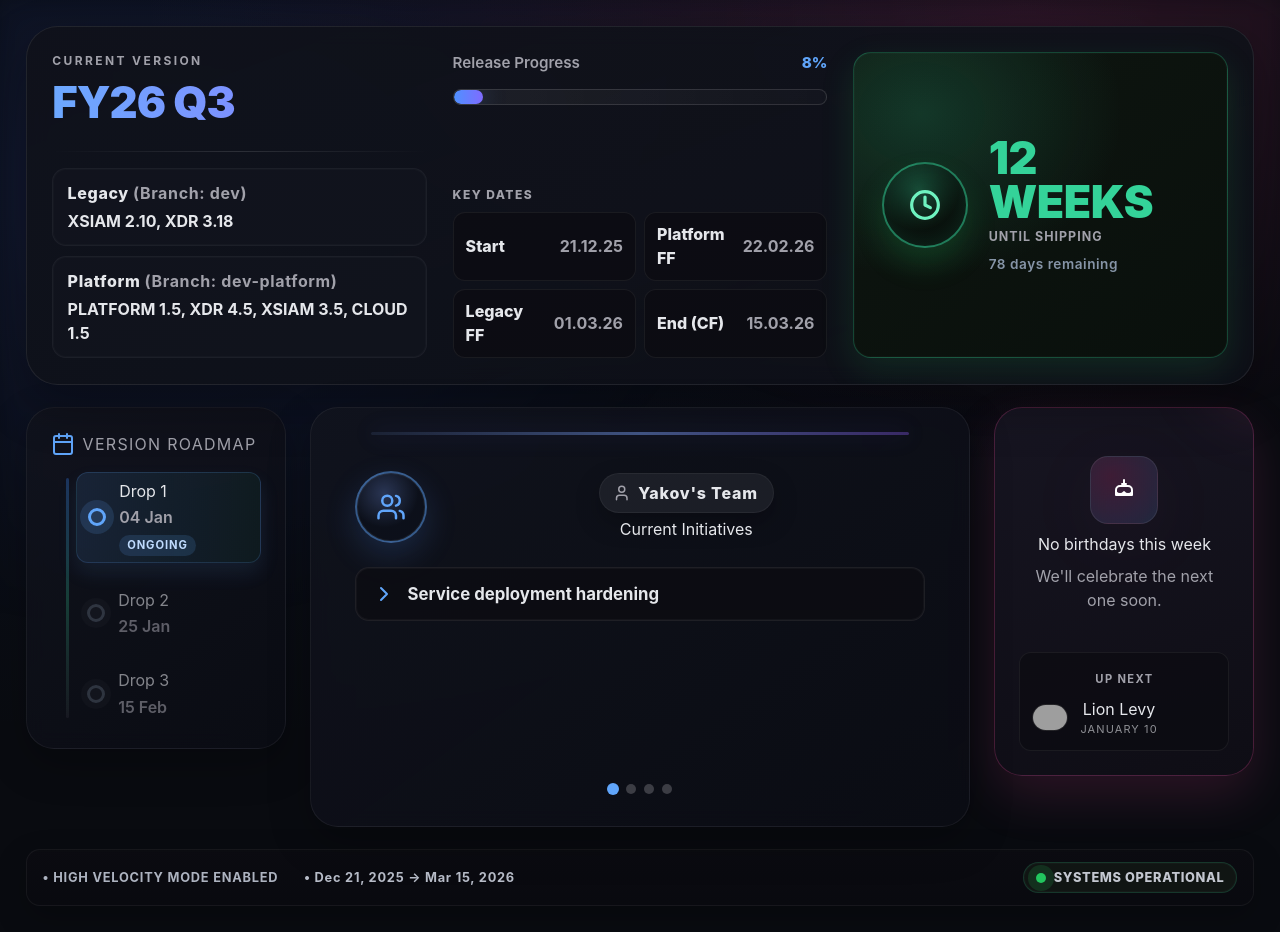
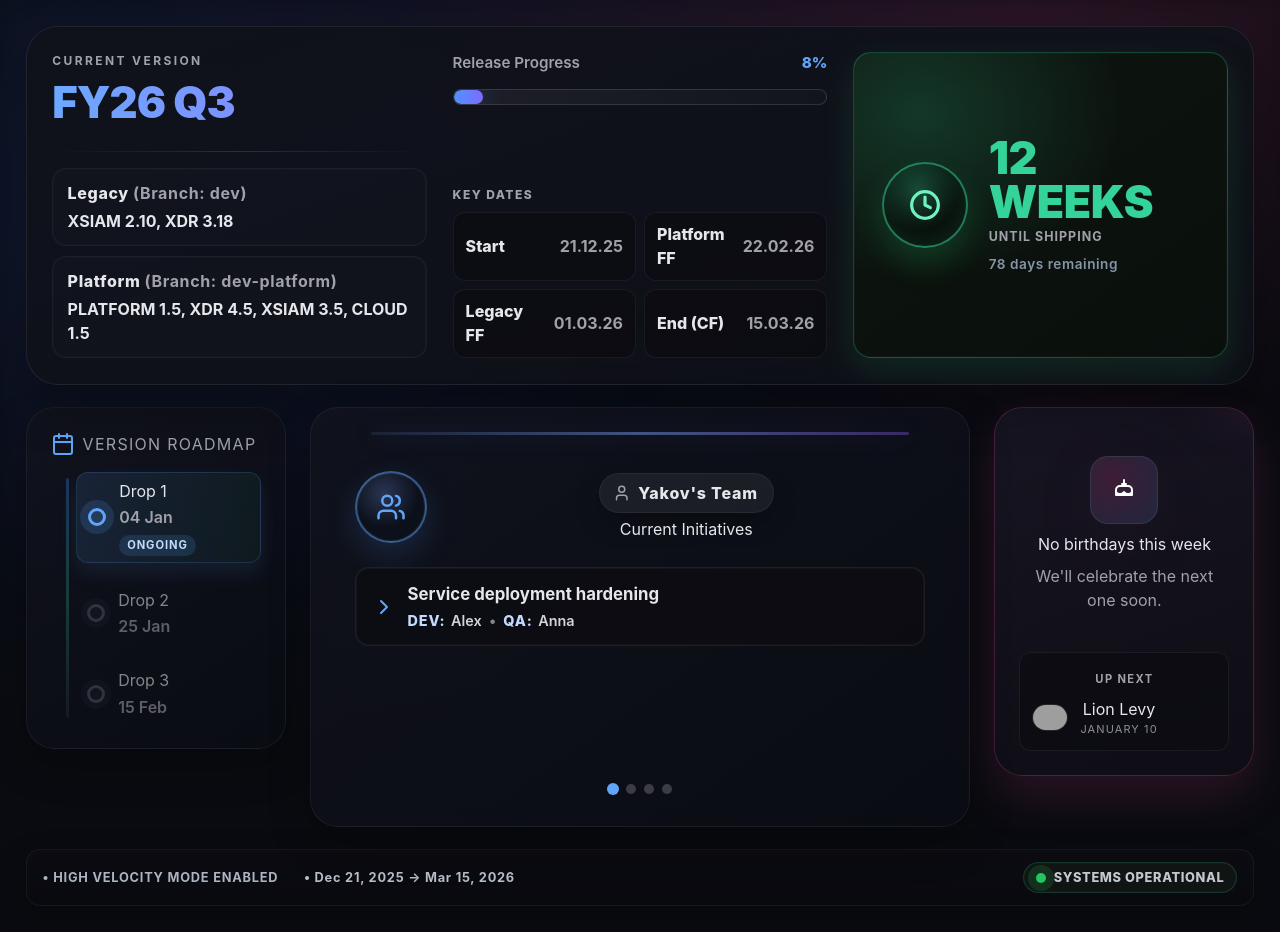
Before and after one commit to EliCohen/panw-dashboard, an Angular app: page / in a window 1280 px wide. Built offline with nearby package versions, Linux system fonts and the light colour scheme; grey boxes are pictures that could not be loaded.

Commit message:
Show feature owners in team carousel

```diff
--- a/public/config.json
+++ b/public/config.json
@@ -31,33 +31,81 @@
     {
       "name": "Yakov's Team",
       "features": [
-        "Service deployment hardening"
+        {
+          "title": "Service deployment hardening",
+          "dev": ["Alex"],
+          "qa": ["Anna"]
+        }
       ]
     },
     {
       "name": "Eli's Team",
       "features": [
-        "Dashboard Redesign",
-        "Widgets Redesign",
-        "XQL Ingestion & Cortex Data Lake"
+        {
+          "title": "Dashboard Redesign",
+          "dev": [],
+          "qa": []
+        },
+        {
+          "title": "Widgets Redesign",
+          "dev": [],
+          "qa": []
+        },
+        {
+          "title": "XQL Ingestion & Cortex Data Lake",
+          "dev": [],
+          "qa": []
+        }
       ]
     },
     {
       "name": "Matan's Team",
       "features": [
-        "Autopilot Project",
-        "Grid Grouping",
-        "Generic Pivots Solution",
-        "UGrid Filters"
+        {
+          "title": "Autopilot Project",
+          "dev": [],
+          "qa": []
+        },
+        {
+          "title": "Grid Grouping",
+          "dev": [],
+          "qa": []
+        },
+        {
+          "title": "Generic Pivots Solution",
+          "dev": [],
+          "qa": []
+        },
+        {
+          "title": "UGrid Filters",
+          "dev": [],
+          "qa": []
+        }
       ]
     },
     {
       "name": "Ron's Team",
       "features": [
-        "MTH/MDR",
-        "Cost optimization guardrails",
-        "Unity Banners & Toasts",
-        "Unity Adoption"
+        {
+          "title": "MTH/MDR",
+          "dev": [],
+          "qa": []
+        },
+        {
+          "title": "Cost optimization guardrails",
+          "dev": [],
+          "qa": []
+        },
+        {
+          "title": "Unity Banners & Toasts",
+          "dev": [],
+          "qa": []
+        },
+        {
+          "title": "Unity Adoption",
+          "dev": [],
+          "qa": []
+        }
       ]
     }
   ],
--- a/src/app/dashboard/dashboard.component.css
+++ b/src/app/dashboard/dashboard.component.css
@@ -521,6 +521,42 @@
   box-shadow: inset 0 0 0 1px rgba(255, 255, 255, 0.03);
 }
 
+.feature-content {
+  display: flex;
+  flex-direction: column;
+  gap: 0.2rem;
+}
+
+.feature-title {
+  font-size: 1.05rem;
+}
+
+.feature-owners {
+  display: flex;
+  align-items: center;
+  flex-wrap: wrap;
+  gap: 0.35rem;
+  color: var(--muted);
+  font-weight: 600;
+  font-size: 0.9rem;
+}
+
+.owner-label {
+  text-transform: uppercase;
+  letter-spacing: 0.06em;
+  font-weight: 800;
+  color: #c3dafe;
+}
+
+.owner-names {
+  color: #d1d5db;
+}
+
+.owner-separator {
+  color: rgba(255, 255, 255, 0.5);
+  margin: 0 0.1rem;
+}
+
 .pagination {
     margin-top: auto; /* pushes dots to the bottom */
     padding-top: 1rem;
--- a/src/app/dashboard/dashboard.component.html
+++ b/src/app/dashboard/dashboard.component.html
@@ -80,7 +80,20 @@
           <ul class="feature-list">
             <li *ngFor="let feature of team.features" class="feature-item">
               <span [innerHTML]="chevronIcon"></span>
-              <span>{{ feature }}</span>
+              <div class="feature-content">
+                <div class="feature-title">{{ feature.title }}</div>
+                <div class="feature-owners" *ngIf="(feature.dev?.length || feature.qa?.length)">
+                  <ng-container *ngIf="feature.dev?.length">
+                    <span class="owner-label">Dev:</span>
+                    <span class="owner-names">{{ feature.dev?.join(', ') }}</span>
+                  </ng-container>
+                  <ng-container *ngIf="feature.qa?.length">
+                    <span class="owner-separator" *ngIf="feature.dev?.length">•</span>
+                    <span class="owner-label">QA:</span>
+                    <span class="owner-names">{{ feature.qa?.join(', ') }}</span>
+                  </ng-container>
+                </div>
+              </div>
             </li>
           </ul>
         </article>
--- a/src/app/dashboard/dashboard.component.ts
+++ b/src/app/dashboard/dashboard.component.ts
@@ -4,7 +4,7 @@ import { ScrollingModule } from '@angular/cdk/scrolling';
 import { DomSanitizer, SafeHtml } from '@angular/platform-browser';
 import { ChangeDetectionStrategy, ChangeDetectorRef, Component, OnDestroy, OnInit, inject } from '@angular/core';
 import { Subscription } from 'rxjs';
-import { Birthday, Drop, Team, VersionData } from '../../models';
+import { Birthday, Drop, Feature, Team, VersionData } from '../../models';
 import { calendarIcon, cakeIcon, checkIcon, chevronIcon, clockIcon, usersIcon, usersMiniIcon } from '../../icons';
 import { ConfigService } from '../../services/config.service';
 
@@ -123,7 +123,7 @@ export class DashboardComponent implements OnInit, OnDestroy {
           this.versionData = this.calculateVersionData(data.versionData);
           this.weeksLeft = Math.max(Math.ceil(this.versionData.daysLeft / 7), 0);
           this.drops = this.decorateDrops(data.drops);
-          this.teams = Array.isArray(data.teams) ? data.teams : [];
+          this.teams = Array.isArray(data.teams) ? data.teams.map((team) => this.decorateTeam(team)) : [];
           const decoratedBirthdays = this.prepareBirthdays(data.birthdays);
           this.birthdays = decoratedBirthdays;
           this.upcomingBirthday = decoratedBirthdays.find((birthday) => birthday.daysAway <= this.upcomingWindowDays);
@@ -320,4 +320,26 @@ export class DashboardComponent implements OnInit, OnDestroy {
   private formatDropDate(date: Date): string {
     return new Intl.DateTimeFormat('en-GB', { day: '2-digit', month: 'short' }).format(date);
   }
+
+  private decorateTeam(team: Partial<Team>): Team {
+    const features = Array.isArray(team.features) ? team.features.map((feature) => this.normalizeFeature(feature)) : [];
+    return {
+      name: team.name ?? 'Unnamed Team',
+      iconColor: team.iconColor ?? '#60a5fa',
+      borderColor: team.borderColor ?? 'rgba(96, 165, 250, 0.5)',
+      features
+    };
+  }
+
+  private normalizeFeature(feature: Feature | string): Feature {
+    if (typeof feature === 'string') {
+      return { title: feature, dev: [], qa: [] };
+    }
+
+    return {
+      title: feature.title,
+      dev: Array.isArray(feature.dev) ? feature.dev : [],
+      qa: Array.isArray(feature.qa) ? feature.qa : []
+    };
+  }
 }
```
Also changed, not shown: src/models.ts (+7 -1 lines).
